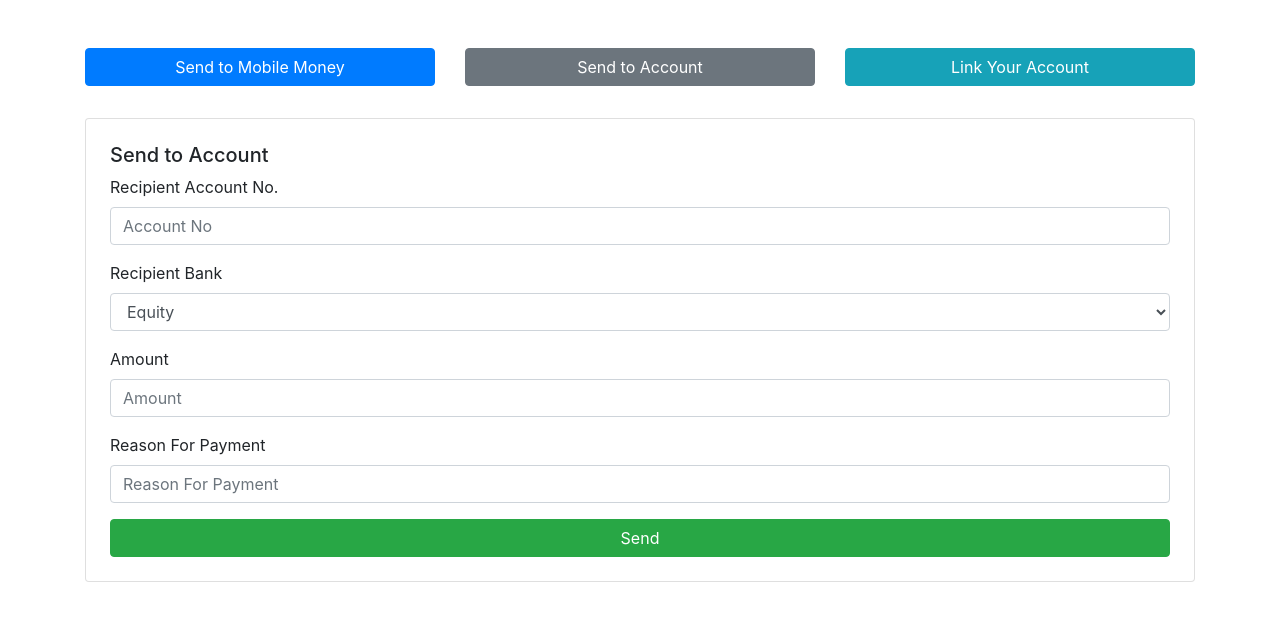
After one commit to rono516/pesalink_django, a Django app: page /sendtoaccount/ in a window 1280 px wide. The commit adds this page. Shown: the top 621 px of the page. Run offline with Django 5.2, Linux system fonts and the light colour scheme; some libraries are stand-ins or nearby versions.

Commit message:
add send to account number

```diff
--- a/api/static/api/sendtophone.css
+++ b/api/static/api/sendtophone.css
@@ -27,3 +27,8 @@ body{
     font-weight: bold;
     font-size: 15px;
 }
+@media only screen and (max-width: 768px) {
+    .sendtophone_payment_div{
+        flex-direction: column;
+    }
+  }
--- /dev/null
+++ b/api/templates/api/sendtoaccount.html
@@ -0,0 +1,114 @@
+{% comment %} <!DOCTYPE html>
+<html lang="en">
+  <head>
+    {% load static %}
+    <link rel="stylesheet" href="{% static 'api/sendtophone.css' %}" />
+    <meta charset="UTF-8" />
+    <meta name="viewport" content="width=device-width, initial-scale=1.0" />
+    <meta http-equiv="X-UA-Compatible" content="ie=edge" />
+    <title>Send To Phone</title>
+  </head>
+  <body>
+    <div class="sendtophone_payment_div">
+      <div class="">
+
+        <div class="">
+            <p><a href="#">Send to Mobile Money</a></p>
+          </div>
+          <div class="">
+            <p><a href="#">Send to Account</a></p>
+          </div>
+          <div class="">
+            <p><a href="#">Link Your Account</a></p>
+          </div>
+
+      </div>
+      <div>
+            <p><a href="#">Receiver Phone No.</a></p>
+            <form action="">
+                <div>
+                    <p>From Account</p>
+                </div>
+                <div>
+                    <input type="text" placeholder="Account No">
+                </div>
+                <div>
+                    <label for="phone">Phone</label>
+                </div>
+                <div>
+                    <input type="text">
+                </div>
+                <div>
+                    <button class="send_money_btn">Send</button>
+                </div>
+            </form>
+      </div>
+    </div>
+  </body>
+</html> {% endcomment %}
+<!DOCTYPE html>
+<html lang="en">
+  <head>
+    {% comment %} {% load static %}
+    <link rel="stylesheet" href="{% static 'api/sendtophone.css' %}" /> {% endcomment %}
+    <link
+      rel="stylesheet"
+      href="https://maxcdn.bootstrapcdn.com/bootstrap/4.0.0/css/bootstrap.min.css"
+      integrity="sha384-Gn5384xqQ1aoWXA+058RXPxPg6fy4IWvTNh0E263XmFcJlSAwiGgFAW/dAiS6JXm"
+      crossorigin="anonymous"
+    />
+    <meta charset="UTF-8" />
+    <meta name="viewport" content="width=device-width, initial-scale=1.0" />
+    <meta http-equiv="X-UA-Compatible" content="ie=edge" />
+    <title>Send To Phone</title>
+  </head>
+  <body>
+    <div class="container mt-5">
+      <div class="row">
+        <div class="col-md-4 mb-3">
+          <p><a href="/sendtophone" class="btn btn-primary btn-block">Send to Mobile Money</a></p>
+        </div>
+        <div class="col-md-4 mb-3">
+          <p><a href="/sendtoaccount" class="btn btn-secondary btn-block">Send to Account</a></p>
+        </div>
+        <div class="col-md-4 mb-3">
+          <p><a href="#" class="btn btn-info btn-block">Link Your Account</a></p>
+        </div>
+      </div>
+      <div class="card p-4">
+        <p class="h5">Send to Account</p>
+        <form action="">
+          {% comment %} <div class="form-group">
+            <label for="fromAccount">From Account</label>
+            <input type="text" class="form-control" name="fromAccount" id="fromAccount" placeholder="Account No">
+          </div> {% endcomment %}
+          <div class="form-group">
+            <label for="phone">Recipient Account No.</label>
+            <input type="text" class="form-control" name="account" id="account" placeholder="Account No">
+          </div>
+          <div class="form-group">
+            <label for="bank">Recipient Bank</label>
+            <select class="form-control" name="bank" id="bank">
+              <option value="equity">Equity</option>
+              <option value="absabank">Absa Bank</option>
+
+            </select>
+            {% comment %} <input type="text" class="form-control" name="bank" id="bank" placeholder="Bank"> {% endcomment %}
+          </div>
+          <div class="form-group">
+            <label for="amount">Amount</label>
+            <input type="number" class="form-control" name="amount" id="amount" placeholder="Amount">
+          </div>
+          <div class="form-group">
+            <label for="reason">Reason For Payment</label>
+            <input type="text" class="form-control" name="reason" id="reason" placeholder="Reason For Payment">
+          </div>
+          <button type="submit" class="btn btn-success btn-block send_money_btn">Send</button>
+        </form>
+      </div>
+    </div>
+    <script src="https://code.jquery.com/jquery-3.2.1.slim.min.js" integrity="sha384-KJ3o2DKtIkvYIK3UENzmM7KCkRr/rE9/Qpg6aAZGJwFDMVNA/GpGFF93hXpG5KkN" crossorigin="anonymous"></script>
+    <script src="https://cdnjs.cloudflare.com/ajax/libs/popper.js/1.11.0/umd/popper.min.js" integrity="sha384-ZMP7rVo3mIykV+2+9J3UJ46jBk0WLaKxtJ6gu0B9MAFmr/qL2R9pTj3sI5J6jSk" crossorigin="anonymous"></script>
+    <script src="https://maxcdn.bootstrapcdn.com/bootstrap/4.0.0/js/bootstrap.min.js" integrity="sha384-JZR6Spejh4U02d8jOt6vLEHfe/JQGiRRSQQxSfFWpi1MquVdAyjUar5+76PVCmYl" crossorigin="anonymous"></script>
+  </body>
+</html>
--- a/api/views.py
+++ b/api/views.py
@@ -43,10 +43,14 @@ scope = "payments"
 # 31ed5023ca172de01eb8fdd71c3f54b2 key
 # 4193aac9e0ac9afd300ac4c40f2b4b29 secret
 def index(request):
-    return render(request, "api/index.html")
+  return render(request, "api/index.html")
 def sendtophone(request):
-    return render(request, "api/sendtophone.html")
+  return render(request, "api/sendtophone.html")
+def sendtoaccount(request):
+  return render(request, "api/sendtoaccount.html")
+
 def auth_token(request):
+
     payload = {
     'grant_type': 'client_credentials',
     'client_id': client_id,
--- a/pesapal/urls.py
+++ b/pesapal/urls.py
@@ -21,6 +21,7 @@ from api import views
 urlpatterns = [
     path("", views.index, name="index"),
     path("sendtophone/", views.sendtophone, name="sendtophone"),
+    path("sendtoaccount/", views.sendtoaccount, name="sendtoaccount"),
     path('admin/', admin.site.urls),
     path('api/', include("api.urls"))
 ]
```
Also changed, not shown: api/templates/api/index.html (+36 -1 lines), api/templates/api/sendtophone.html (+112 -5 lines).
